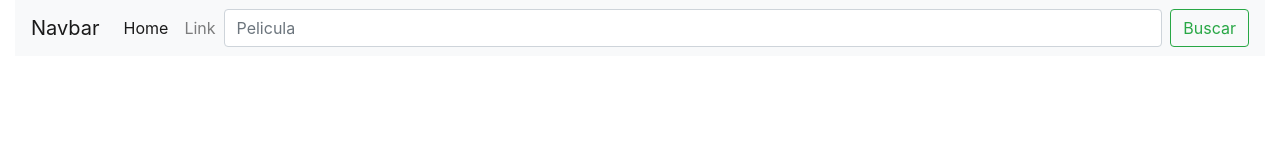
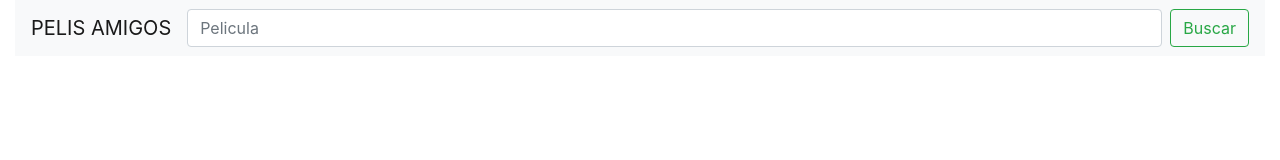
Before and after one commit to kiptetole/Peliculas, a plain HTML site: page index.html in a window 1280 px wide. Drawn offline with nearby package versions, Linux system fonts and the light colour scheme.

Commit message:
cambiando el navbar

```diff
--- a/index.html
+++ b/index.html
@@ -11,20 +11,12 @@
     <div class="container-fluid">
         <!-- Barra de navegacion -->
         <nav class="navbar navbar-expand-sm navbar-light bg-light">
-            <a class="navbar-brand" href="#">Navbar</a>
+            <a class="navbar-brand" href="#">PELIS AMIGOS</a>
             <button class="navbar-toggler d-lg-none" type="button" data-toggle="collapse" data-target="#collapsibleNavId" aria-controls="collapsibleNavId"
                 aria-expanded="false" aria-label="Toggle navigation">
                 <span class="navbar-toggler-icon"></span>
             </button>
             <div class="collapse navbar-collapse" id="collapsibleNavId">
-                <ul class="navbar-nav mr-auto mt-2 mt-lg-0">
-                    <li class="nav-item active">
-                        <a class="nav-link" href="#">Home <span class="sr-only">(current)</span></a>
-                    </li>
-                    <li class="nav-item">
-                        <a class="nav-link" href="#">Link</a>
-                    </li>
-                </ul>
                     <input class="form-control mr-sm-2" type="text" placeholder="Pelicula" id="buscador">
                     <button class="btn btn-outline-success my-2 my-sm-0" onclick="mostrarPeliculas()">Buscar</button>
             </div>
```
